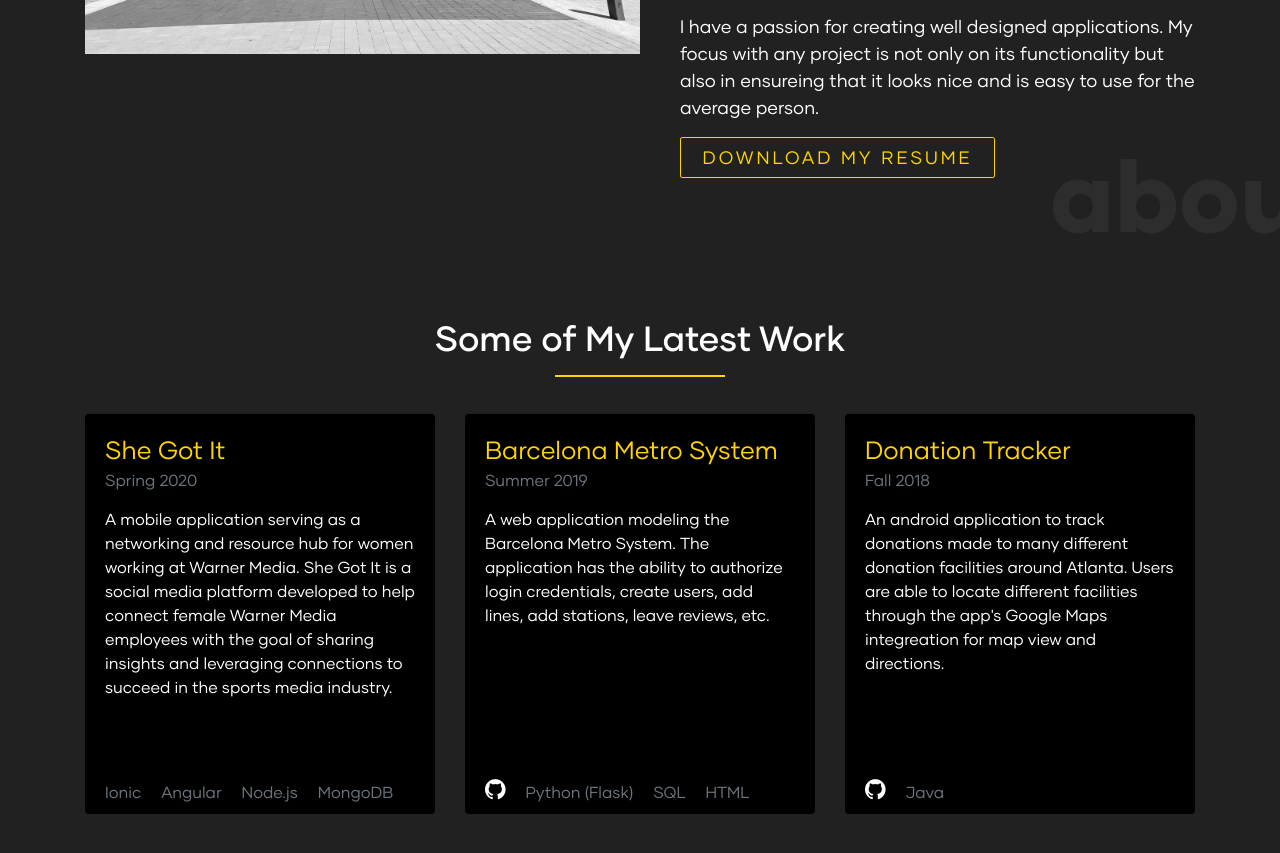
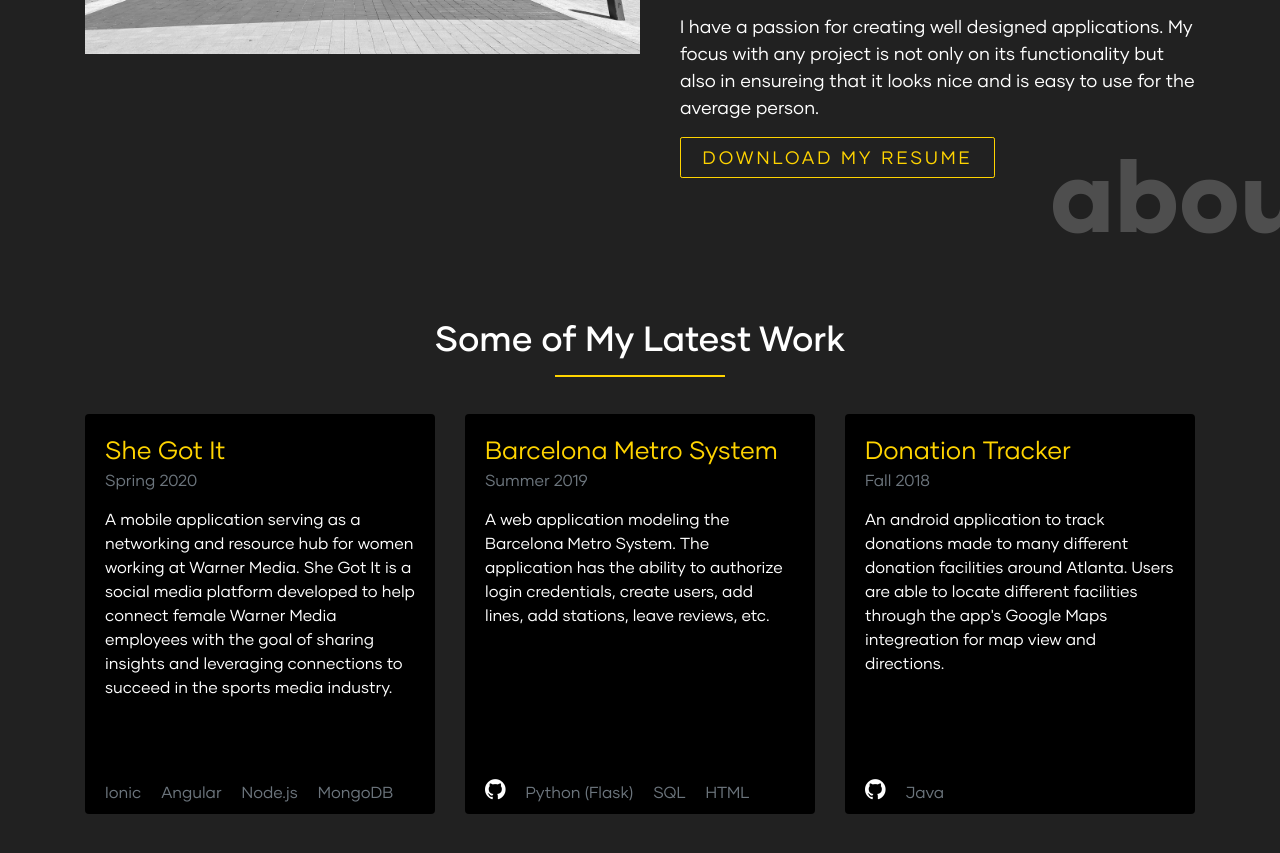
Before and after one commit to rohunna64/Portfolio-Website, a React (Create React App) app in the folder client/: page / in a window 1280 px wide. Shown: the part 1260-2113 px from the top of the page. Built offline with nearby package versions, Linux system fonts and the light colour scheme.

Commit message:
tryna fix opacity levels

```diff
--- a/client/src/index.css
+++ b/client/src/index.css
@@ -223,7 +223,7 @@
 .bgdAbout {
     color: white;
     font-family: 'Gilmer heavy';
-    opacity: 5%;
+    opacity: 20%;
     font-size: 100px;
     text-align: right;
     margin-top: -50px;
@@ -440,3 +440,7 @@
 footer {
     background-color: black;
 }
+
+a:hover {
+ cursor:pointer;
+}
```
